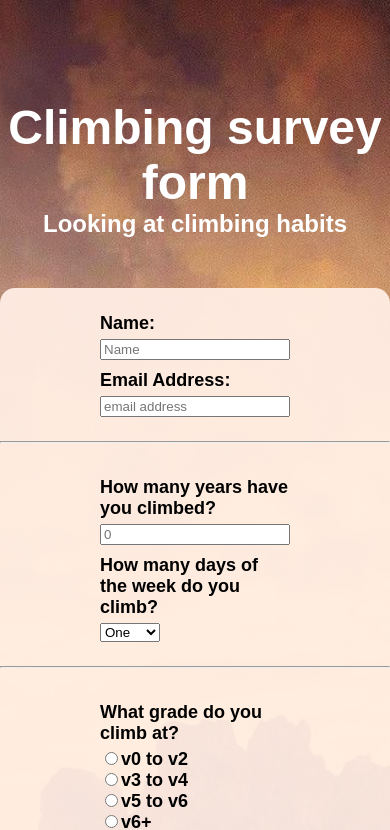
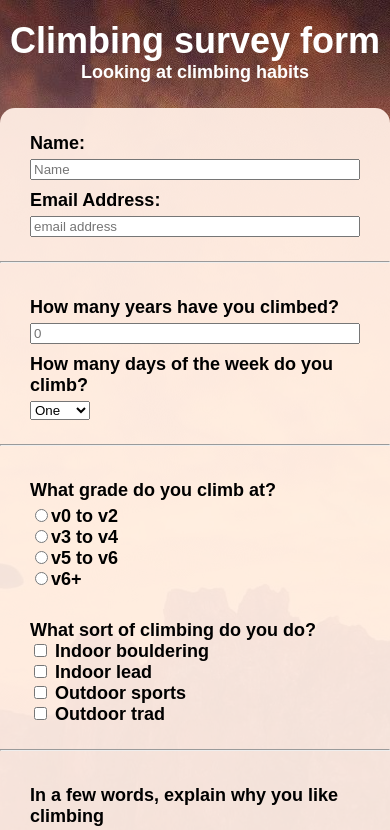
Before and after one commit to Raxxius/react-form, a React (Create React App) app: page / in a window 390 px wide. Shown: the top 830 px of the page. Built offline with nearby package versions, Linux system fonts and the light colour scheme; a web font is replaced by a local one.

Commit message:
add responsive styling

```diff
--- a/src/components/form.css
+++ b/src/components/form.css
@@ -19,10 +19,10 @@ label {
 }
 
 .title-box {
-    font-size: x-large;
+    font-size: large;
     color: #ffffff;
-    margin-top: 100px;
-    margin-bottom: 50px;
+    margin-top: 20px;
+    margin-bottom: 25px;
 }
 
 .form {
@@ -41,8 +41,8 @@ label {
     flex-direction: column;
     padding: 15px;
     text-align: left;
-    padding-left: 100px;
-    padding-right: 100px;
+    padding-left: 30px;
+    padding-right: 30px;
 }
 
 .checkbox-box {
@@ -63,3 +63,27 @@ label {
     border-radius: 5px;
     font-size: large;
 }
+
+#submit:hover {
+    background-color: orange;
+}
+
+
+
+
+@media only screen and (min-width: 760px) {
+
+.title-box {
+    margin-top: 100px;
+    margin-bottom: 50px;
+}
+
+.survey-div {
+    display: flex;
+    flex-direction: column;
+    padding: 15px;
+    text-align: left;
+    padding-left: 100px;
+    padding-right: 100px;
+}
+}
--- a/src/components/form.jsx
+++ b/src/components/form.jsx
@@ -2,6 +2,7 @@ import React from "react"
 import './form.css'
 
 function Form() {
+    const [isActive, setIsActive] = React.useState(false);
     const [formData, setFormData] = React.useState(
         {
             name: "",
@@ -28,6 +29,7 @@ function Form() {
 
     function handleOnClick() {
         alert("This is not a real form")
+        setIsActive(current => !current);
     }
 
     return (
@@ -188,7 +190,10 @@ function Form() {
                             name="comments"
                         />
                     </div>
-                    <button id="submit" onClick={handleOnClick}>Submit</button>
+                    <button id="submit" onClick={handleOnClick} style={{
+                        backgroundColor: isActive ? 'salmon' : '',
+                        color: isActive ? 'white' : '',
+                    }}>Submit</button>
                 </form>
 
             </div>
```
Also changed, not shown: public/docs/images/FreeCodeCamp_logo.png (added), 1 other file (tests, documents, lock files or other folders).
